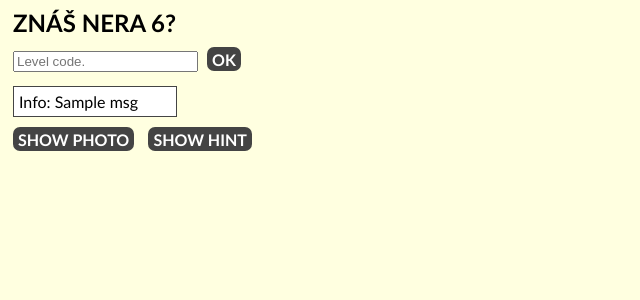
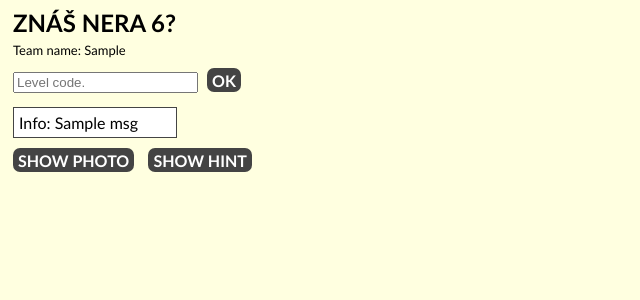
Before and after one commit to simak911/znasnera6, a Flask app: template templates/main.html in a window 1280 px wide. Shown: the top 300 px of the page, without its empty margins (0-640 px from the left). Run offline with Flask 3, Linux system fonts and the light colour scheme; the template is opened without the code that fills it: most values are stand-ins (such as "Sample title", 1, 10 or a date in 2020).

Commit message:
adding team name

```diff
--- a/server.py
+++ b/server.py
@@ -57,6 +57,9 @@ for uid in gv.uids:
     gv.teams[uid] = team
 gv.uids.append('t4e2s0t')
 
+def gettn(uid):
+    return gv.teams[uid].name
+
 app = Flask(__name__)
 @app.route('/')
 @app.route('/index')
@@ -69,7 +72,7 @@ def get_main_page():
     if uid == gv.admcode:
         return render_template('admin.html', msg='Logged into admin menu.', msgcolor='pos')
     elif uid in gv.uids:
-        return render_template('main.html', msg='Successful login.', msgcolor='pos')
+        return render_template('main.html', msg='Successful login.', msgcolor='pos', tn=gettn(uid))
     else:
         return render_template('index.html', msg='Wrong team ID.', msgcolor='neg')
 
@@ -81,7 +84,7 @@ def entered():
     if uid in gv.uids:
         if code in gv.codes:
             if not gv.teams[uid].isstarted:
-                return render_template('main.html', msg='Game not started yet.', msgcolor='neg')
+                return render_template('main.html', msg='Game not started yet.', msgcolor='neg', tn=gettn(uid))
             else:
                 level = gv.codes.index(code)
                 gv.teams[uid].level = level
@@ -89,12 +92,12 @@ def entered():
                     gv.teams[uid].isended = True
                     gv.teams[uid].stats['e'] = gettimestamp()
                     gv.teams[uid].stats['t'] = gv.teams[uid].stats['e'] - gv.teams[uid].stats['s']
-                    return render_template('main.html', msg='Finish! Go to Jistota!', msgcolor='pos')
+                    return render_template('main.html', msg='Finish! Go to Jistota!', msgcolor='pos', tn=gettn(uid))
                 else:
                     stringlevel = str(level)
                     if not (stringlevel in gv.teams[uid].stats.keys()):
                         gv.teams[uid].stats[stringlevel] = gettimestamp()
-                    return render_template('main.html', msg='Success!', msgcolor='pos')
+                    return render_template('main.html', msg='Success!', msgcolor='pos', tn=gettn(uid))
         elif code in gv.startcodes:
             if not gv.teams[uid].isstarted:
                 gv.teams[uid].isstarted = True
@@ -104,13 +107,13 @@ def entered():
                 stringlevel = str(level)
                 gv.teams[uid].stats[stringlevel] = gettimestamp()
                 gv.teams[uid].stats['s'] = gettimestamp()
-                return render_template('main.html', msg='Game started!', msgcolor='pos')
+                return render_template('main.html', msg='Game started!', msgcolor='pos', tn=gettn(uid))
             else:
-                return render_template('main.html', msg='Code not found.', msgcolor='neg')
+                return render_template('main.html', msg='Code not found.', msgcolor='neg', tn=gettn(uid))
         else:
-            return render_template("main.html", msg="Code not found.", msgcolor='neg')
+            return render_template("main.html", msg="Code not found.", msgcolor='neg', tn=gettn(uid))
     else:
-        return render_template("main.html", msg="Team not found.", msgcolor='neg')
+        return render_template("main.html", msg="Team not found.", msgcolor='neg', tn="")
 
 @app.route('/get-img')
 def get_image():
--- a/static/styles/style.css
+++ b/static/styles/style.css
@@ -5,6 +5,11 @@ body {
 
 h2 {
     margin: 5px;
+}
+
+p {
+    margin: 5px;
+    font-size: small;
 }
 
 .pos {
--- a/templates/main.html
+++ b/templates/main.html
@@ -9,6 +9,7 @@
 </head>
 <body>
     <h2>ZNÁŠ NERA 6?</h2>
+    <p>Team name: {{tn}}</p>
     <div id="codeinput">
         <input id="levelcode" type="text" placeholder="Level code.">
         <button class="mbutton" id="confirm">OK</button>
```
